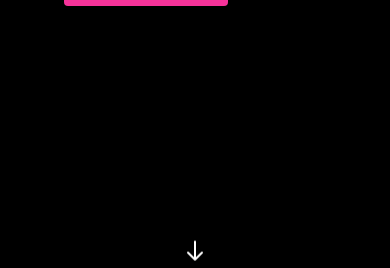
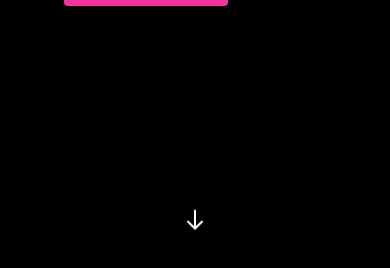
Before and after one commit to Sherdil07/ai-vista, a Next.js app: page / in a window 390 px wide. Shown: the part 3878-4146 px from the top of the page. Built offline with nearby package versions, Linux system fonts and the light colour scheme.

Commit message:
improvement-cards

```diff
--- a/src/app/Components/useCases/heading.module.css
+++ b/src/app/Components/useCases/heading.module.css
@@ -53,7 +53,7 @@
 /* Responsive */
 @media (max-width: 768px) {
   .headerText {
-    font-size: 2.5rem; /* Smaller font size on mobile */
+    font-size: 2rem; /* Smaller font size on mobile */
   }
 
   .headingFlex {
```
